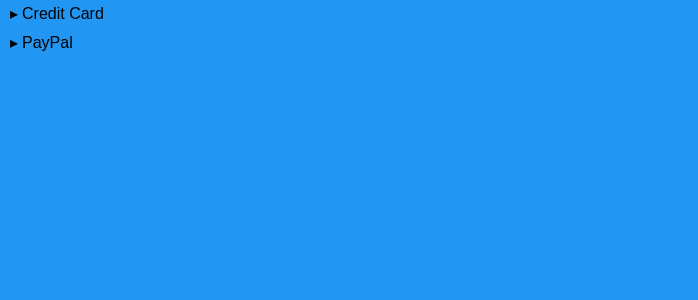
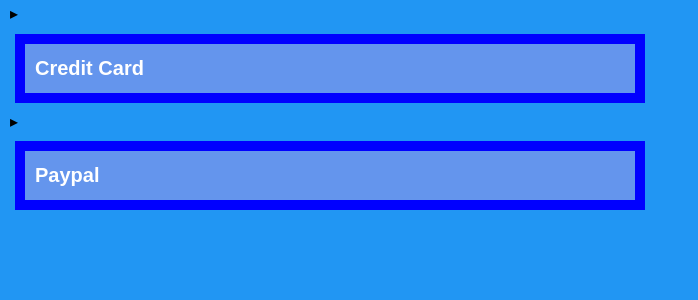
Before and after one commit to eamonge/ProyectoTrenes, a PHP site: page /html/checkout.html in a window 1280 px wide. Shown: the top 300 px of the page, without its empty margins (0-698 px from the left). Run offline with PHP 8.4, Linux system fonts and the light colour scheme.

Commit message:
Modificacion checkout

```diff
--- a/css/diseño.css
+++ b/css/diseño.css
@@ -100,3 +100,21 @@
     font-family: 'Ubuntu', sans-serif;
     font-size: 58px;
     }
+
+    .pestana{
+    background-color: cornflowerblue;
+    width: 50%;
+    border: 10px solid blue;
+    padding: 10px;
+    margin: 5px;
+    }
+
+    .segmento{
+        font-family: 'Ubuntu', sans-serif;
+        font-size: 20px;
+        color: white;
+    }
+
+    ul{
+        list-style-type: none;
+    }
--- a/css/menu.css
+++ b/css/menu.css
@@ -1,6 +1,6 @@
-#menu * { list-style:none;}
+#menu * { list-style:none; list-style-type: none;}
 #menu li{ line-height:180%;}
-#menu li a{color:#222; text-decoration:none;}
+#menu li a{color:black; text-decoration:none;}
 #menu li a:before{ content:"\025b8"; color:#ddd; margin-right:4px;}
 #menu input[name="list"] {
     position: absolute;
--- a/html/checkout.html
+++ b/html/checkout.html
@@ -9,13 +9,16 @@
 </head>
 <body>
     <ul id="menu">
-        <li><input type="checkbox" name="list" id="nivel1-1"><label for="nivel1-1">Credit Card</label>
+        <li><input type="checkbox" name="list" id="nivel1-1"><label for="nivel1-1">
+          <div class="pestana">
+            <h3 class="segmento">Credit Card</h3>
+          </div>
+        </label>
         <ul class="interior">
             <li>
               <div class="wrapper">
                 <div class="payment">
-
-                  <h2>Credit Card</h2>
+                    <h2>Credit Card</h2>
                   <div class="form">
 
                     <div class="card space icon-relative">
@@ -51,11 +54,18 @@
             </li>
         </ul>
         </li>
-        <li><input type="checkbox" name="list" id="nivel1-2"><label for="nivel1-2">PayPal</label>
+        <li><input type="checkbox" name="list" id="nivel1-2"><label for="nivel1-2">
+          <div class="pestana">
+            <h3 class="segmento">Paypal</h3>
+          </div>
+        </label>
         <ul class="interior">
-            <li>a</li>
+            <li>
+              <img src="../img/paypal.png" alt="">
+            </li>
         </ul>
         </li>
     </ul>
+
 </body>
 </html>
```
Also changed, not shown: img/paypal.png (added).
